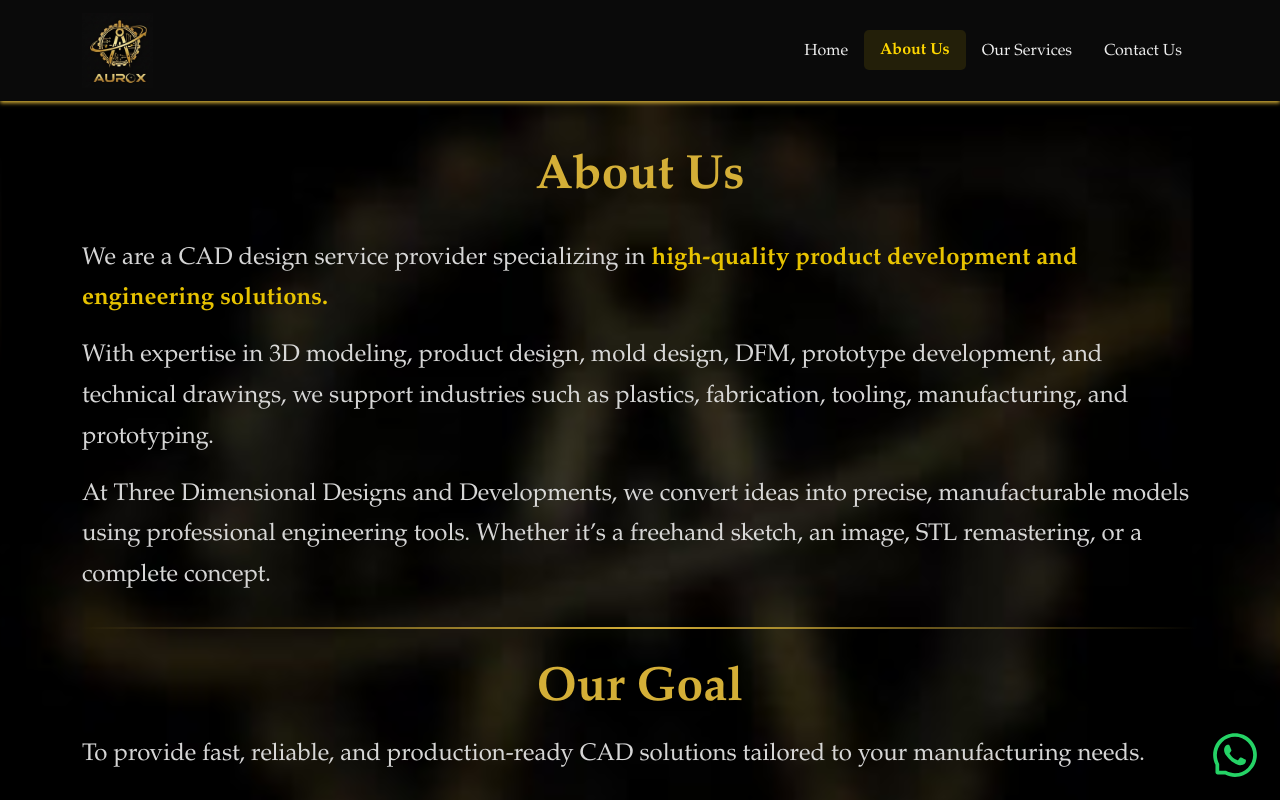
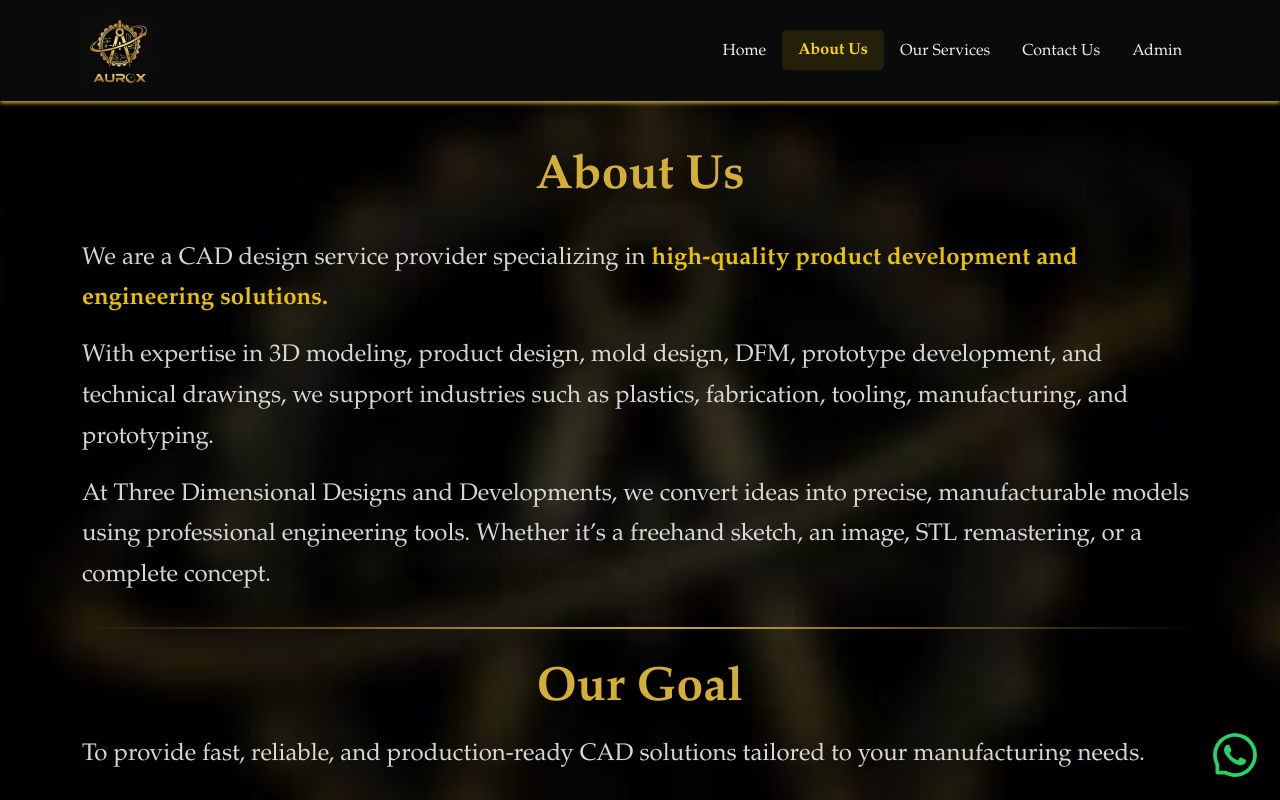
Before and after one commit to NAVEEN90530/PORTFOLIOFULLSTACK, a React (Vite) app in the folder mern-portfolio-frontend/: page /about in a window 1280 px wide. Shown: the top 800 px of the page. Built offline with nearby package versions, Linux system fonts and the light colour scheme; no server answers.

Commit message:
Update AppNavbar.jsx

```diff
--- a/mern-portfolio-frontend/components/AppNavbar.jsx
+++ b/mern-portfolio-frontend/components/AppNavbar.jsx
@@ -8,7 +8,7 @@ const AppNavbar = () => {
     ["About Us", "/about"],
     ["Our Services", "/services"],
     ["Contact us", "/get-in-touch"],
-    // ["Admin", "/admin/login"],
+     ["Admin", "/admin/login"],
   ];
 
   // Inline styles
```
